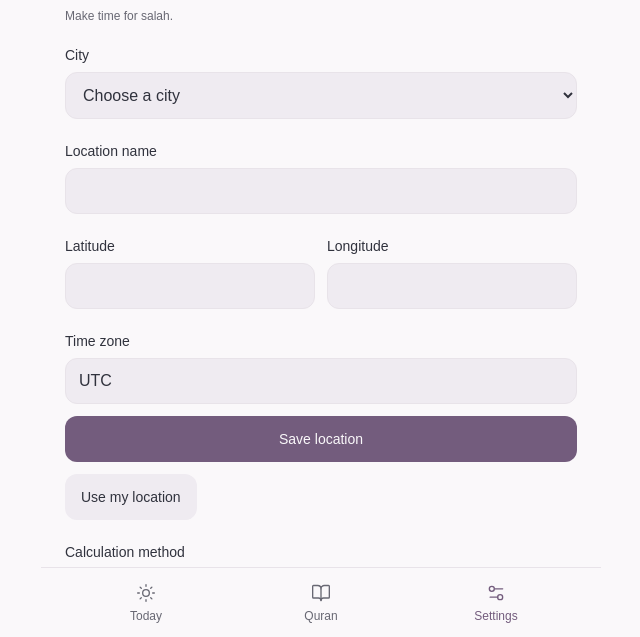
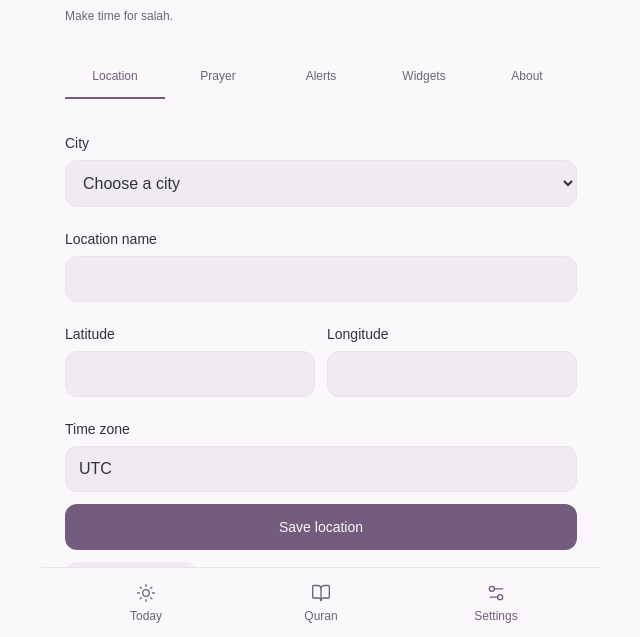
Before and after one commit to Eemzz/athan-mobile, a website built with Vite: page index.html in a window 1280 px wide. Both pictures are taken after a click on the button "Settings". Shown: the part 160-797 px from the top of the page, without its empty margins (319-959 px from the left). Built offline with nearby package versions, Linux system fonts and the light colour scheme; some packages are replaced by stand-ins of ours; what @capacitor/core, @capacitor/local-notifications, @capacitor/preferences would draw is missing.

Commit message:
Organize Settings into accessible category tabs

```diff
--- a/src/app-template.ts
+++ b/src/app-template.ts
@@ -65,6 +65,14 @@ export function appTemplate(icon: (name: string) => string): string {
     <section class="settings-screen" hidden>
       <h1>Settings</h1>
       <p class="subtle">Make time for salah.</p>
+      <div class="settings-tabs" role="tablist" aria-label="Settings categories">
+        <button type="button" role="tab" id="settings-tab-location" data-settings-tab="location" aria-controls="settings-panel-location" aria-selected="true">Location</button>
+        <button type="button" role="tab" id="settings-tab-prayer" data-settings-tab="prayer" aria-controls="settings-panel-prayer" aria-selected="false" tabindex="-1">Prayer</button>
+        <button type="button" role="tab" id="settings-tab-alerts" data-settings-tab="alerts" aria-controls="settings-panel-alerts" aria-selected="false" tabindex="-1">Alerts</button>
+        <button type="button" role="tab" id="settings-tab-widgets" data-settings-tab="widgets" aria-controls="settings-panel-widgets" aria-selected="false" tabindex="-1">Widgets</button>
+        <button type="button" role="tab" id="settings-tab-about" data-settings-tab="about" aria-controls="settings-panel-about" aria-selected="false" tabindex="-1">About</button>
+      </div>
+      <div id="settings-panel-location" role="tabpanel" aria-labelledby="settings-tab-location" tabindex="0">
       <form id="location-form">
         <label class="setting-field"
           >City<select id="city">
@@ -106,6 +114,8 @@ export function appTemplate(icon: (name: string) => string): string {
         <button class="primary" type="submit">Save location</button
         ><button class="secondary locate" type="button">Use my location</button>
       </form>
+      </div>
+      <div id="settings-panel-prayer" role="tabpanel" aria-labelledby="settings-tab-prayer" tabindex="0" hidden>
       <label class="setting-field"
         >Calculation method<select id="method">
           <option value="NorthAmerica">ISNA / North America</option>
@@ -120,6 +130,8 @@ export function appTemplate(icon: (name: string) => string): string {
           <option value="hanafi">Hanafi</option>
         </select></label
       >
+      </div>
+      <div id="settings-panel-alerts" role="tabpanel" aria-labelledby="settings-tab-alerts" tabindex="0" hidden>
       <label class="setting-row"
         ><span>Prayer notifications</span><input id="alerts" type="checkbox" /></label
       ><label class="setting-row"
@@ -129,6 +141,9 @@ export function appTemplate(icon: (name: string) => string): string {
       <div class="setting-field">Notify for</div>
       <div class="prayer-toggles"></div>
       <p class="settings-note" id="schedule-status"></p>
+      </div>
+      <div id="settings-panel-widgets" role="tabpanel" aria-labelledby="settings-tab-widgets" tabindex="0" hidden></div>
+      <div id="settings-panel-about" role="tabpanel" aria-labelledby="settings-tab-about" tabindex="0" hidden>
       <details>
         <summary>Sources & credits</summary>
         <p class="settings-note">
@@ -139,6 +154,7 @@ export function appTemplate(icon: (name: string) => string): string {
           Prayer calculations: Batoul Apps Adhan (MIT). Icons: Lucide (ISC).
         </p>
       </details>
+      </div>
     </section>
   </main>
   <nav aria-label="Main navigation">
--- a/src/main.ts
+++ b/src/main.ts
@@ -1,3 +1,4 @@
+import { mountSettingsTabs, type SettingsTab } from './settings-tabs';
 import { mountMarkerSettings } from './widget-settings';
 import { appTemplate } from './app-template';
 import { findVerses, loadQuran, type Surah } from './quran';
@@ -129,7 +130,9 @@ function applyTheme(name: keyof typeof themes) {
   lastTheme = name;
 }
 app.innerHTML = appTemplate(icon);
-function show(name: string) {
+const selectSettingsTab = mountSettingsTabs(app);
+function show(name: string, tab?: SettingsTab) {
+  if (name === 'settings' && tab) selectSettingsTab(tab);
   screen = name;
   for (const s of ['today', 'quran', 'settings']) $('.' + s + '-screen').hidden = s !== name;
   app.querySelectorAll<HTMLButtonElement>('nav button').forEach((b) => {
@@ -254,15 +257,15 @@ async function locate() {
     show('today');
   } catch {
     message('Location unavailable. Choose a city or enter coordinates in Settings.', true);
-    show('settings');
+    show('settings', 'location');
   }
 }
 app
   .querySelectorAll<HTMLButtonElement>('nav button')
   .forEach((b) => (b.onclick = () => show(b.dataset.screen!)));
-$('.location').onclick = () => show('settings');
-$('.choose-location').onclick = () => show('settings');
-$('.alert-button').onclick = () => show('settings');
+$('.location').onclick = () => show('settings', 'location');
+$('.choose-location').onclick = () => show('settings', 'location');
+$('.alert-button').onclick = () => show('settings', 'alerts');
 app
   .querySelectorAll<HTMLButtonElement>('.locate')
   .forEach((b) => (b.onclick = () => void locate()));
--- a/src/mobile.css
+++ b/src/mobile.css
@@ -393,3 +393,39 @@ button {
 #app .marker-title {
   gap: 6px;
 }
+
+#app .settings-tabs {
+  display: flex;
+  gap: 3px;
+  position: sticky;
+  top: 0;
+  z-index: 5;
+  background: var(--paper);
+  padding: 8px 0 12px;
+  margin: 0 0 12px;
+}
+#app .settings-tabs button {
+  flex: 1;
+  min-width: 0;
+  padding: 10px 4px;
+  min-height: 44px;
+  border: 0;
+  border-bottom: 2px solid transparent;
+  background: transparent;
+  color: var(--muted-ink);
+  font-size: 12px;
+  border-radius: 0;
+}
+#app .settings-tabs button[aria-selected='true'] {
+  color: var(--accent-ink);
+  border-bottom-color: var(--accent-ink);
+}
+#app [role='tabpanel'] {
+  padding-bottom: 16px;
+}
+#app #settings-panel-widgets .marker-settings {
+  margin-top: 0;
+}
+#app #settings-panel-about details {
+  margin-top: 0;
+}
--- /dev/null
+++ b/src/settings-tabs.ts
@@ -0,0 +1,40 @@
+export type SettingsTab = 'location' | 'prayer' | 'alerts' | 'widgets' | 'about';
+
+export function mountSettingsTabs(root: HTMLElement) {
+  const tabs = Array.from(root.querySelectorAll<HTMLButtonElement>('[data-settings-tab]'));
+  function select(name: SettingsTab, focus = false) {
+    for (const tab of tabs) {
+      const active = tab.dataset.settingsTab === name;
+      tab.setAttribute('aria-selected', String(active));
+      tab.tabIndex = active ? 0 : -1;
+      root.querySelector<HTMLElement>('#' + tab.getAttribute('aria-controls'))!.hidden = !active;
+      if (active && focus) tab.focus();
+    }
+  }
+  tabs.forEach((tab, index) => {
+    tab.onclick = () => select(tab.dataset.settingsTab as SettingsTab);
+    tab.onkeydown = (event) => {
+      let target: number;
+      switch (event.key) {
+        case 'ArrowRight':
+          target = (index + 1) % tabs.length;
+          break;
+        case 'ArrowLeft':
+          target = (index + tabs.length - 1) % tabs.length;
+          break;
+        case 'Home':
+          target = 0;
+          break;
+        case 'End':
+          target = tabs.length - 1;
+          break;
+        default:
+          return;
+      }
+      event.preventDefault();
+      select(tabs[target].dataset.settingsTab as SettingsTab, true);
+    };
+  });
+  select('location');
+  return select;
+}
--- a/src/widget-settings.ts
+++ b/src/widget-settings.ts
@@ -16,7 +16,7 @@ export function mountMarkerSettings(
   <label class="setting-field">Background color<input id="marker-background" type="color"></label>
   <label class="setting-field">Transparency <output id="marker-transparency-label"></output><input id="marker-transparency" type="range" min="0" max="100" step="1"></label>
   <p class="settings-note">100% transparency hides the background. These settings apply to all Time marker widgets. Automatic text follows your phone’s light/dark theme. iOS may apply its own background or tint.</p>`;
-  document.querySelector('.settings-screen details')!.before(section);
+  document.querySelector('#settings-panel-widgets')!.append(section);
   const get = <T extends HTMLElement>(selector: string) => section.querySelector<T>(selector)!;
   function render() {
     const a = settings.marker,
```
